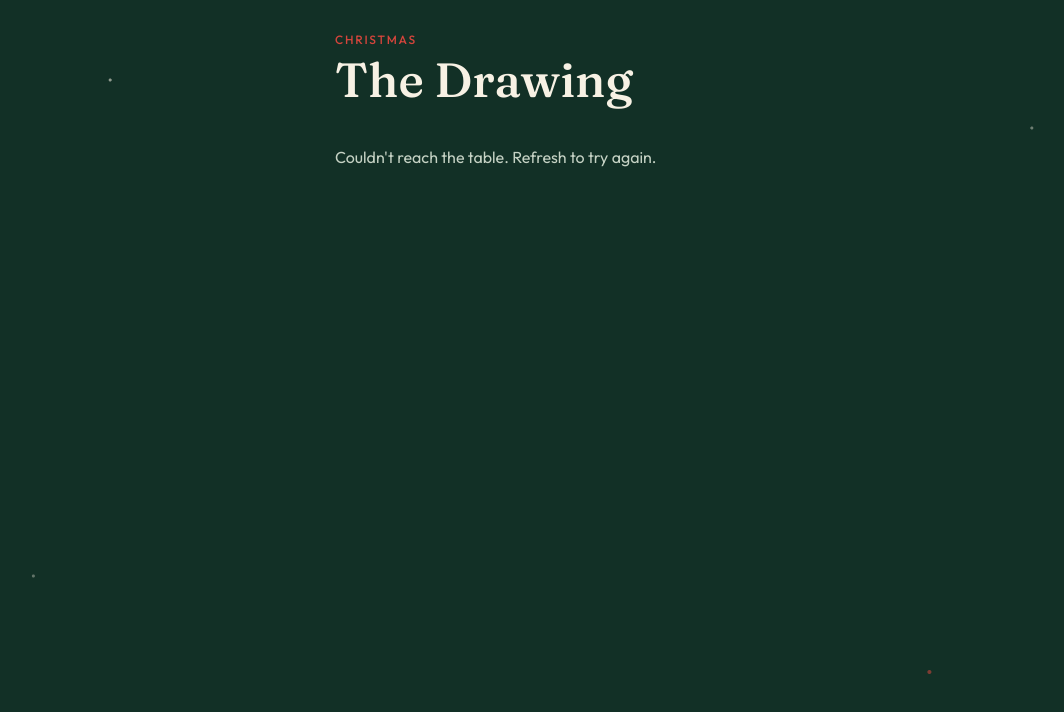
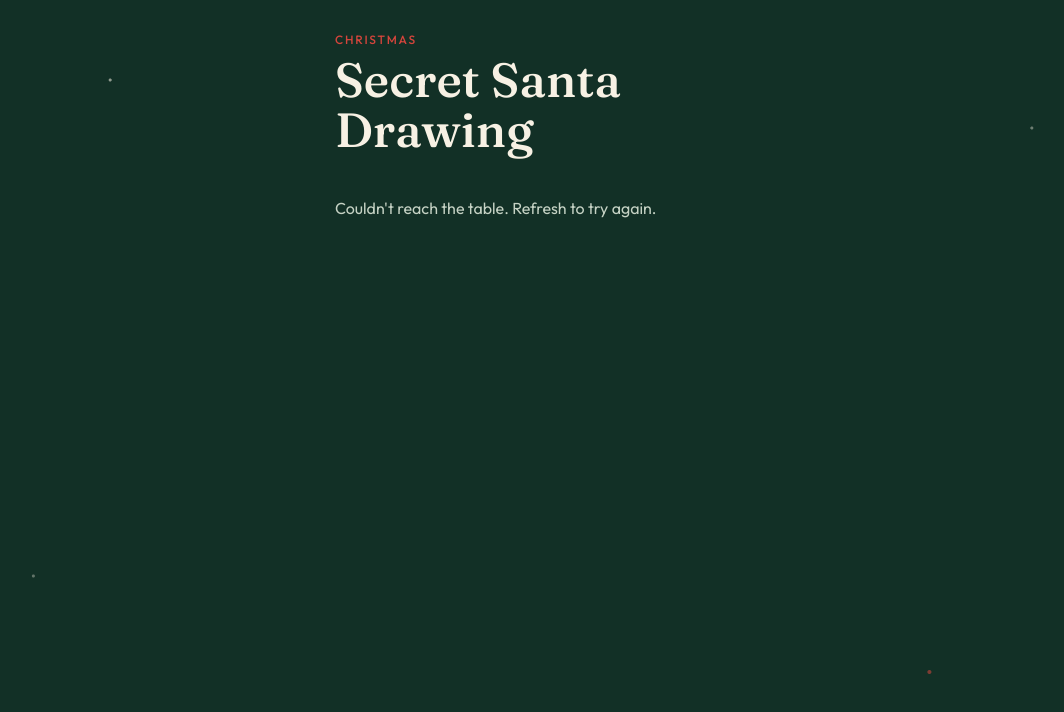
Before and after one commit to jakemspringer/secret-santa, a website: page public/index.html in a window 1280 px wide. Shown: the whole page, without its empty margins (69-1133 px from the left). Drawn offline with Linux system fonts and the light colour scheme; no server answers.

Commit message:
Update title to 'Secret Santa Drawing'

```diff
--- a/public/index.html
+++ b/public/index.html
@@ -4,7 +4,7 @@
   <meta charset="utf-8">
   <meta name="viewport" content="width=device-width, initial-scale=1, viewport-fit=cover">
   <meta name="theme-color" content="#123026">
-  <title>The Drawing</title>
+  <title>Secret Santa Drawing</title>
   <meta name="description" content="Christmas gift exchange. Tap your name, take an envelope.">
   <meta property="og:title" content="The Drawing">
   <meta property="og:description" content="Christmas gift exchange. Tap your name, take an envelope.">
@@ -19,7 +19,7 @@
   <main>
     <header>
       <p class="kicker">Christmas</p>
-      <h1>The Drawing</h1>
+      <h1>Secret Santa Drawing</h1>
     </header>
     <div id="app" aria-live="polite"></div>
   </main>
```
